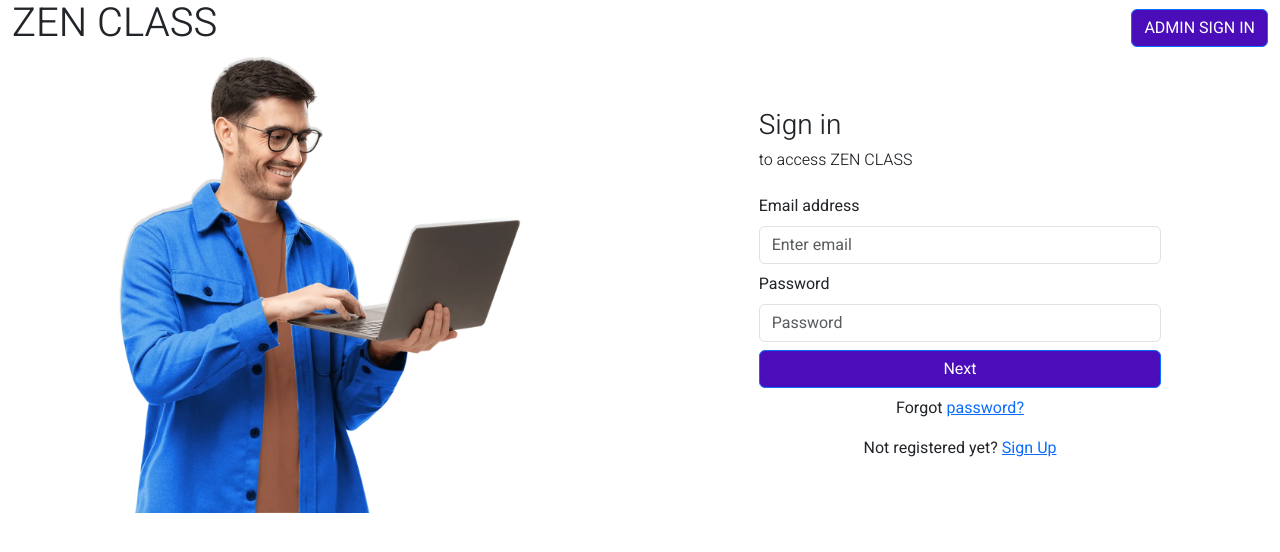
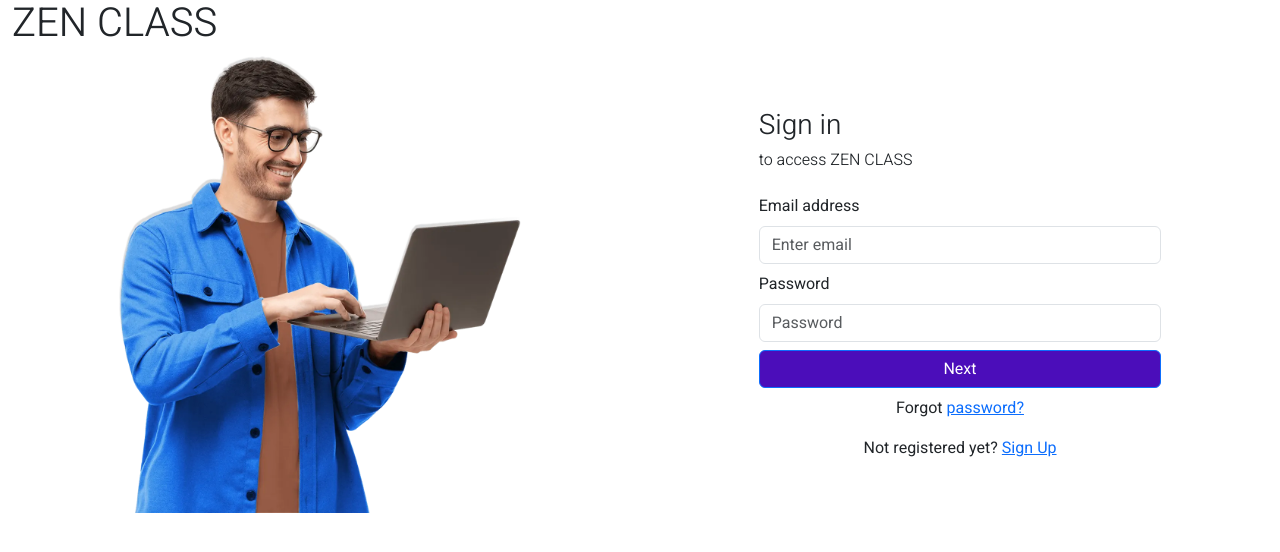
Before and after one commit to Dhari2920/FE, a React (Create React App) app: page /user/login in a window 1280 px wide. Shown: the top 552 px of the page. Built offline with nearby package versions, Linux system fonts and the light colour scheme.

Commit message:
Update userLogin.js

```diff
--- a/src/UserComponent/userLogin.js
+++ b/src/UserComponent/userLogin.js
@@ -94,13 +94,6 @@ export default function UserLogin() {
           <h1 style={{ fontWeight: "350" }}>ZEN CLASS</h1>
         </span>
         <span className="d-flex align-items-center">
-          <Button
-            onClick={() => navigate("/employee/login")}
-            variant="primary"
-            type="submit"
-          >
-            ADMIN SIGN IN
-          </Button>
         </span>
       </div>
       <Row className="justify-content-around align-items-center">
```
